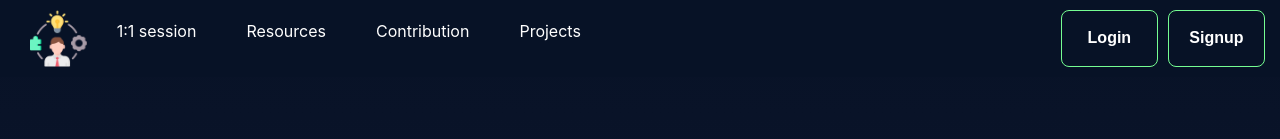
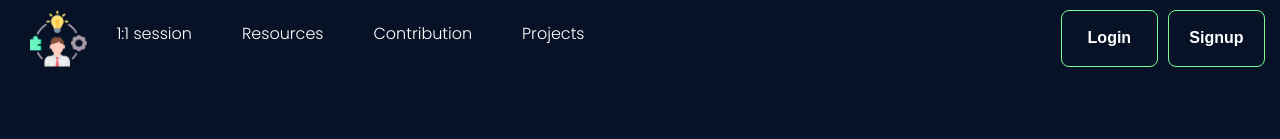
Before and after one commit to Sayo1305/supr, a React (Create React App) app: page / in a window 1280 px wide. Shown: the top 139 px of the page. Built offline with nearby package versions, Linux system fonts and the light colour scheme; grey boxes are pictures that could not be loaded.

Commit message:
modified homepage

```diff
--- a/src/App.css
+++ b/src/App.css
@@ -1,6 +1,5 @@
-@import url("https://fonts.googleapis.com/css2?family=Lilita+One&display=swap");
-@import url('https://fonts.googleapis.com/css2?family=Lilita+One&display=swap');
 @import url('https://fonts.googleapis.com/css2?family=Titillium+Web:wght@600&display=swap');
+@import url('https://fonts.googleapis.com/css2?family=Poppins:wght@300&display=swap');
 
 * {
   margin: 0;
@@ -11,6 +10,9 @@
       background: linear-gradient(to top , #151934 , #071226);
 }
 
+h1, p, span, ul, li{
+      font-family: 'Poppins', sans-serif;
+}
 
 /* scroll bar */
 ::-webkit-scrollbar {
@@ -226,7 +228,7 @@ ul{
       flex-direction: column;
       justify-content: space-around;
       width: 50%;
-      color: aqua;
+      color: #fff;
 }
 
 
@@ -548,13 +550,9 @@ ul{
   /* title */
 
 
-  .title{
-      padding: 20px;
-  }
 
   .title p{
-      color: aqua;
-      font-family: 'Montserrat', sans-serif;
+      color: #fff;
   }
 
 
```
